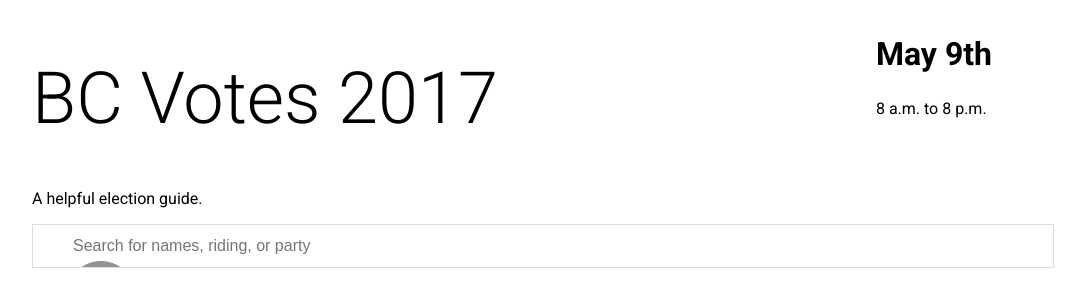
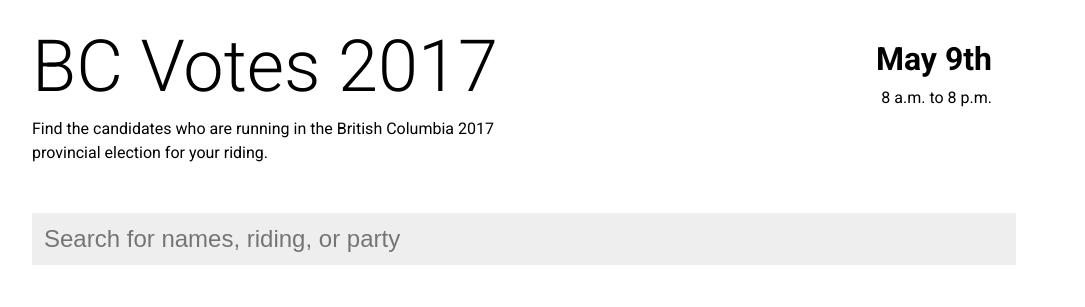
Before and after one commit to masterxyth/bcvotes, a Flask app: template templates/view.html in a window 1280 px wide. Shown: the top 307 px of the page, without its empty margins (128-1213 px from the left). Run offline with Flask 2, Linux system fonts and the light colour scheme; the template is opened without the code that fills it, so the values that code supplies are empty.

Commit message:
update grid, typography, table styling

```diff
--- a/static/style.css
+++ b/static/style.css
@@ -6,9 +6,11 @@ body {
 
 .page {
   display: grid;
-  /*grid-template-columns: 50% 50%;
+  grid-template-columns: 50% 50%;
   grid-template-areas:
-  "header header";*/
+  "header header"
+  "search search"
+  "table table";
 }
 
 .left-header {
@@ -16,16 +18,18 @@ body {
 }
 
 .right-header {
+  padding-top:1em;
     display: flex;
     justify-content: flex-end;
     grid-area: right-header;
 }
 
 header {
+    grid-area: header;
     display: grid;
     grid-template-columns: 50% 50%;
-  grid-template-areas:
-  "left-header right-header";
+    grid-template-areas: "left-header right-header";
+    margin-top: 1em;
 }
 
 @media only screen and (min-width: 600px) {
@@ -36,21 +40,39 @@ header {
     }
 }
 
+
 /* Typography */
 
 h1 {
     font-size: 4.5em;
-  font-weight: 300; /*Light*/
+    font-weight: 300;
+    /*Light*/
+    margin: 0;
 }
 
 h2 {
     font-size: 2em;
-  font-weight: 700; /*Bold*/
+    font-weight: 700;
+    /*Bold*/
+    margin:0;
+}
+
+p {
+  line-height: 1.5em;
+  margin-top: .5em;
+}
+
+.votedate p {
+  text-align: right;
+}
+
+.table {
+  grid-area: table;
+  margin-top: 2em;
 }
 
 table {
-  margin-left: auto;
-  margin-right: auto;
+  width: 100%;
 }
 
 table.dataframe, .dataframe th, .dataframe td {
@@ -60,38 +82,31 @@ table.dataframe, .dataframe th, .dataframe td {
     padding: 1.5em;
 }
 
-.data th {
-    background-color: #add8e6;
-    color: white;
+.data thead {
+    background-color: #eee;
+}
+
+.search {
+  grid-area: search;
+  margin-top: 2em;
 }
 
 #search {
-    background-image: url('searchicon.png');
-    /* Add a search icon to input */
-    background-position: 10px 12px;
-    /* Position the search icon */
-    background-repeat: no-repeat;
-    /* Do not repeat the icon image */
+    font-size: 1.5em;
+    padding: .5em;
+    border: none;
+    background-color: #eee;
     width: 100%;
-    /* Full-width */
-    font-size: 16px;
-    /* Increase font-size */
-    padding: 12px 20px 12px 40px;
-    /* Add some padding */
-    border: 1px solid #ddd;
-    /* Add a grey border */
-    margin-bottom: 12px;
-    /* Add some space below the input */
 }
 
 tr:nth-child(odd) {
+
+}
+
+tr:nth-child(even) {
     background-color: #eee;
 }
 
-tr:nth-child(even) {
-    background-color: #fff;
-}
-
-tr:hover {
+tbody tr:hover {
     background-color: #ffff99;
 }
--- a/templates/view.html
+++ b/templates/view.html
@@ -9,11 +9,11 @@
 </head>
 <body>
 
-<div class=page>
+<div class="page">
   <header>
     <div class="left-header">
       <h1>BC Votes 2017</h1>
-      <p>A helpful election guide.</p>
+      <p>Find the candidates who are running in the British Columbia 2017 provincial election for your riding.</p>
     </div>
     <div class="right-header">
       <div class="votedate">
@@ -23,12 +23,17 @@
     </div>
   </header>
 
+<div class="search">
   <input type="text" id="search" onkeyup="search()" placeholder="Search for names, riding, or party">
+  </div>
+
+<div class="table">
   {% for table in tables %}
-    <h2>{{titles[loop.index]}}</h2>
+    <!-- <h2>{{titles[loop.index]}}</h2> -->
     {{ table|safe }}
   {% endfor %}
-</div>
+  </div>
+</div> <!-- end page -->
 <script src='{{ url_for('static', filename='script.js')}}'></script>
 </body>
 </html>
```
Lines whose indentation alone changed are shown as unchanged.
